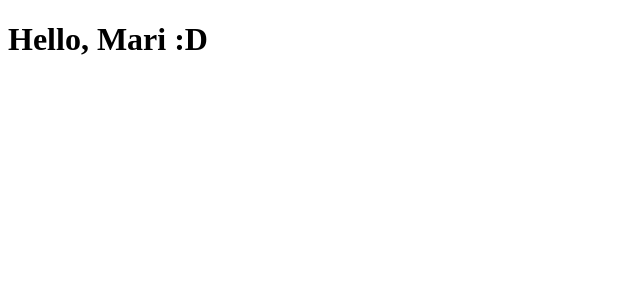
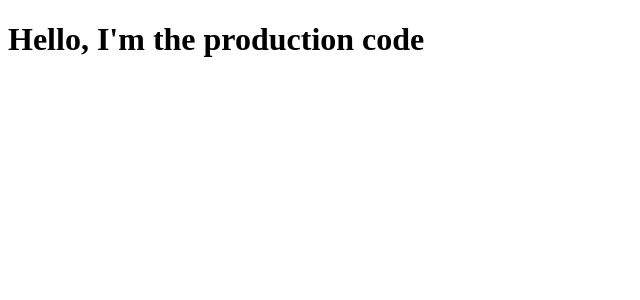
Before and after one commit to zjohnsilver/clone-tabnews, a Next.js app: page / in a window 1280 px wide. Shown: the top 300 px of the page, without its empty margins (0-640 px from the left). Built offline with nearby package versions, Linux system fonts and the light colour scheme.

Commit message:
feat: change main message

```diff
--- a/pages/index.js
+++ b/pages/index.js
@@ -1,5 +1,5 @@
 function Home() {
-    return <h1>Hello, Mari :D</h1>
+    return <h1>Hello, I'm the production code</h1>
 }
 
 export default Home;
```
